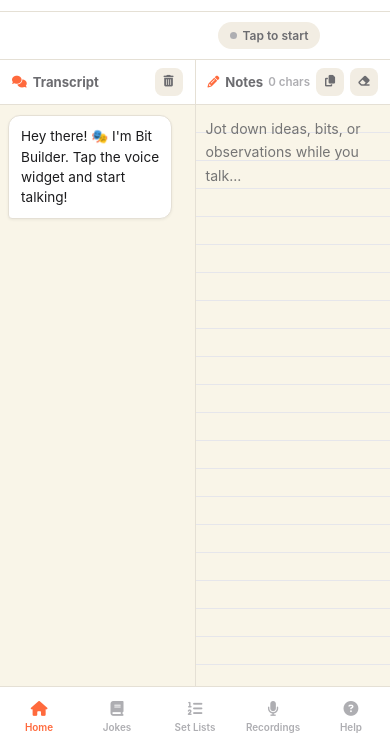
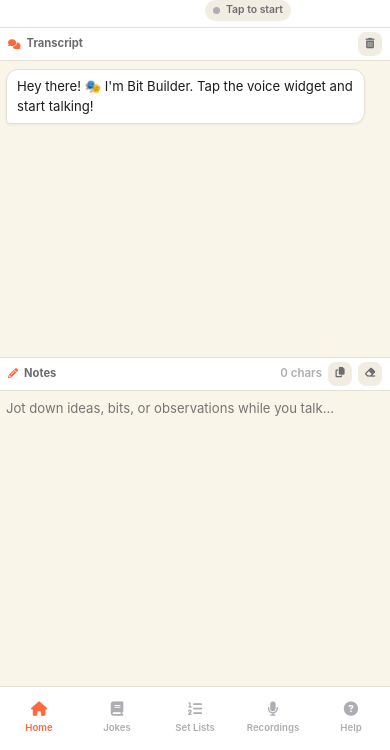
Before and after one commit to taylordrew4u2/hometown, a plain HTML site: page dashboard.html in a window 390 px wide. Shown: the part 94-844 px from the top of the page. Drawn offline with Linux system fonts and the light colour scheme; no server answers; a script that the page names is missing.

Commit message:
Refactor style.css: adjust padding and font sizes for header, buttons, and message areas; enhance layout for better usability on various screen sizes.

```diff
--- a/agent-bridge.js
+++ b/agent-bridge.js
@@ -51,9 +51,6 @@ function init() {
         return;
     }
 
-    // Workspace tab switching
-    initWorkspaceTabs();
-
     // Notes panel
     initNotes();
 
@@ -79,28 +76,6 @@ function init() {
     });
 
     console.log('[bridge] Initialized');
-}
-
-// ===================================
-// Workspace Tabs (Transcript / Notes)
-// ===================================
-
-function initWorkspaceTabs() {
-    const tabs = document.querySelectorAll('.workspace-tab[data-panel]');
-    const panels = document.querySelectorAll('.workspace-panel');
-
-    tabs.forEach(tab => {
-        tab.addEventListener('click', () => {
-            const targetId = tab.dataset.panel;
-
-            tabs.forEach(t => t.classList.remove('active'));
-            panels.forEach(p => p.classList.remove('active'));
-
-            tab.classList.add('active');
-            const target = document.getElementById(targetId);
-            if (target) target.classList.add('active');
-        });
-    });
 }
 
 // ===================================
@@ -282,12 +257,6 @@ function updateVoiceStatus(state) {
 }
 
 function handleVoiceMessage(data) {
-    // Auto-switch to transcript panel when voice is active
-    const transcriptTab = document.querySelector('.workspace-tab[data-panel="transcript-panel"]');
-    if (transcriptTab && !transcriptTab.classList.contains('active') && voiceActive) {
-        transcriptTab.click();
-    }
-
     switch (data.type) {
         case 'user_transcript': {
             const evt = data.user_transcription_event || data;
--- a/style.css
+++ b/style.css
@@ -1523,11 +1523,11 @@ img {
     }
 
     .header {
-        padding: 12px 16px;
+        padding: 10px 14px;
     }
 
     .header-left h1 {
-        font-size: 1.25em;
+        font-size: 1.15em;
     }
 
     .header-right {
@@ -1535,56 +1535,78 @@ img {
     }
 
     .btn-secondary {
-        padding: 8px 12px;
-        font-size: 0.82em;
-    }
-
+        padding: 7px 10px;
+        font-size: 0.8em;
+    }
+
+    /* Stack vertically on tablet/mobile */
     .chat-main {
         flex-direction: column;
     }
 
+    /* Widget becomes a compact horizontal strip at top */
     .voice-widget-area {
-        flex: 0 0 auto;
+        flex-direction: row;
         border-right: none;
         border-bottom: 1px solid var(--border);
-        padding: 12px;
-        flex-direction: row;
-        gap: 12px;
+        padding: 8px 12px;
+        gap: 10px;
         touch-action: manipulation;
     }
 
     .voice-widget-area elevenlabs-convai {
-        max-width: 180px;
+        max-width: 140px;
+        max-height: 80px;
         pointer-events: auto;
         touch-action: manipulation;
     }
 
     .voice-status-pill {
-        font-size: 0.75em;
-    }
-
+        font-size: 0.7em;
+        padding: 3px 10px;
+    }
+
+    /* Stack transcript + notes vertically */
     .workspace-area {
         flex: 1;
+        flex-direction: column;
         min-height: 0;
     }
 
-    .workspace-tab {
-        padding: 10px 14px;
-        font-size: 0.82em;
+    .workspace-section {
+        flex: 1;
+        min-height: 0;
+    }
+
+    .workspace-section+.workspace-section {
+        border-left: none;
+        border-top: 1px solid var(--border);
+    }
+
+    .section-header {
+        padding: 6px 10px;
+    }
+
+    .section-title {
+        font-size: 0.75em;
     }
 
     .messages-area {
-        padding: 14px 12px;
+        padding: 10px;
+        gap: 5px;
     }
 
     .message {
-        max-width: 92%;
-        font-size: 0.88em;
+        max-width: 95%;
+        font-size: 0.84em;
+        padding: 8px 12px;
     }
 
     .notes-textarea {
-        padding: 14px 12px;
-        font-size: 0.9em;
+        padding: 10px;
+        font-size: 0.85em;
+        line-height: 1.55;
+        background-size: auto 26px;
     }
 
     .binder-controls {
@@ -1639,8 +1661,13 @@ img {
 @media (max-width: 480px) {
     .header {
         flex-direction: column;
-        gap: 10px;
+        gap: 8px;
         text-align: center;
+        padding: 8px 10px;
+    }
+
+    .header-left h1 {
+        font-size: 1.05em;
     }
 
     .header-right {
@@ -1649,41 +1676,58 @@ img {
     }
 
     .tab-item {
+        font-size: 0.6em;
+    }
+
+    /* Even more compact widget strip */
+    .voice-widget-area {
+        padding: 6px 8px;
+        gap: 6px;
+    }
+
+    .voice-widget-area elevenlabs-convai {
+        max-width: 100px;
+        max-height: 60px;
+    }
+
+    .voice-status-pill {
+        font-size: 0.65em;
+        padding: 2px 8px;
+    }
+
+    .section-header {
+        padding: 4px 8px;
+    }
+
+    .section-title {
+        font-size: 0.7em;
+    }
+
+    .btn-icon-small {
+        width: 24px;
+        height: 24px;
+        font-size: 0.65em;
+    }
+
+    .messages-area {
+        padding: 8px 6px;
+        gap: 4px;
+    }
+
+    .message {
+        padding: 7px 10px;
+        font-size: 0.82em;
+    }
+
+    .message-label {
         font-size: 0.62em;
-    }
-
-    .voice-widget-area {
-        padding: 10px;
-        gap: 8px;
-    }
-
-    .voice-widget-area elevenlabs-convai {
-        max-width: 140px;
-    }
-
-    .workspace-tab {
-        padding: 8px 10px;
-        font-size: 0.78em;
-        gap: 4px;
-    }
-
-    .messages-area {
-        padding: 10px 8px;
-        gap: 6px;
-    }
-
-    .message {
-        padding: 10px 12px;
-        font-size: 0.85em;
-    }
-
-    .message-label {
-        font-size: 0.68em;
+        margin-bottom: 2px;
     }
 
     .notes-textarea {
-        padding: 12px 10px;
-        font-size: 0.88em;
+        padding: 8px 6px;
+        font-size: 0.82em;
+        line-height: 1.5;
     }
 
     /* Help page small-screen tweaks */
```
